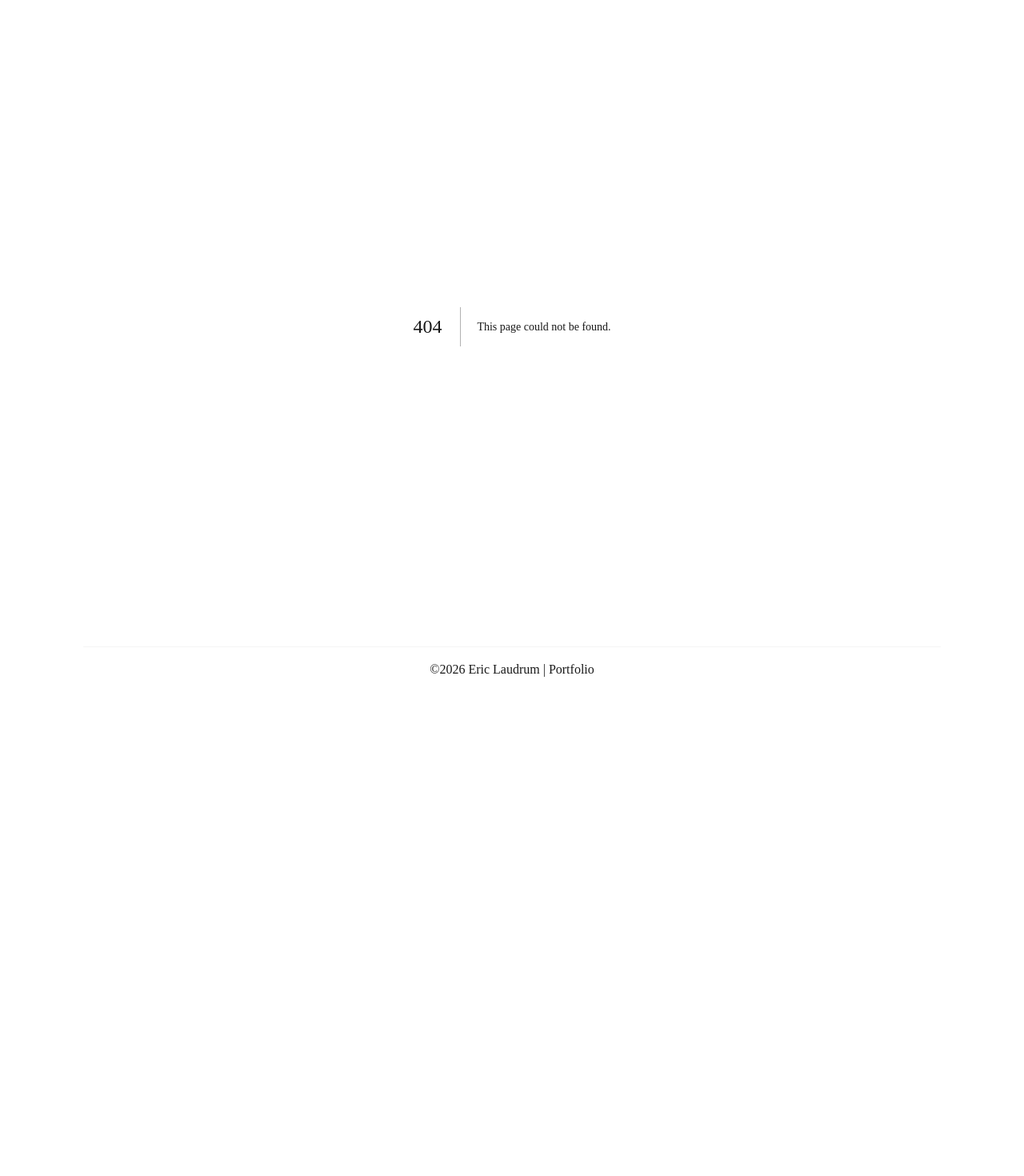
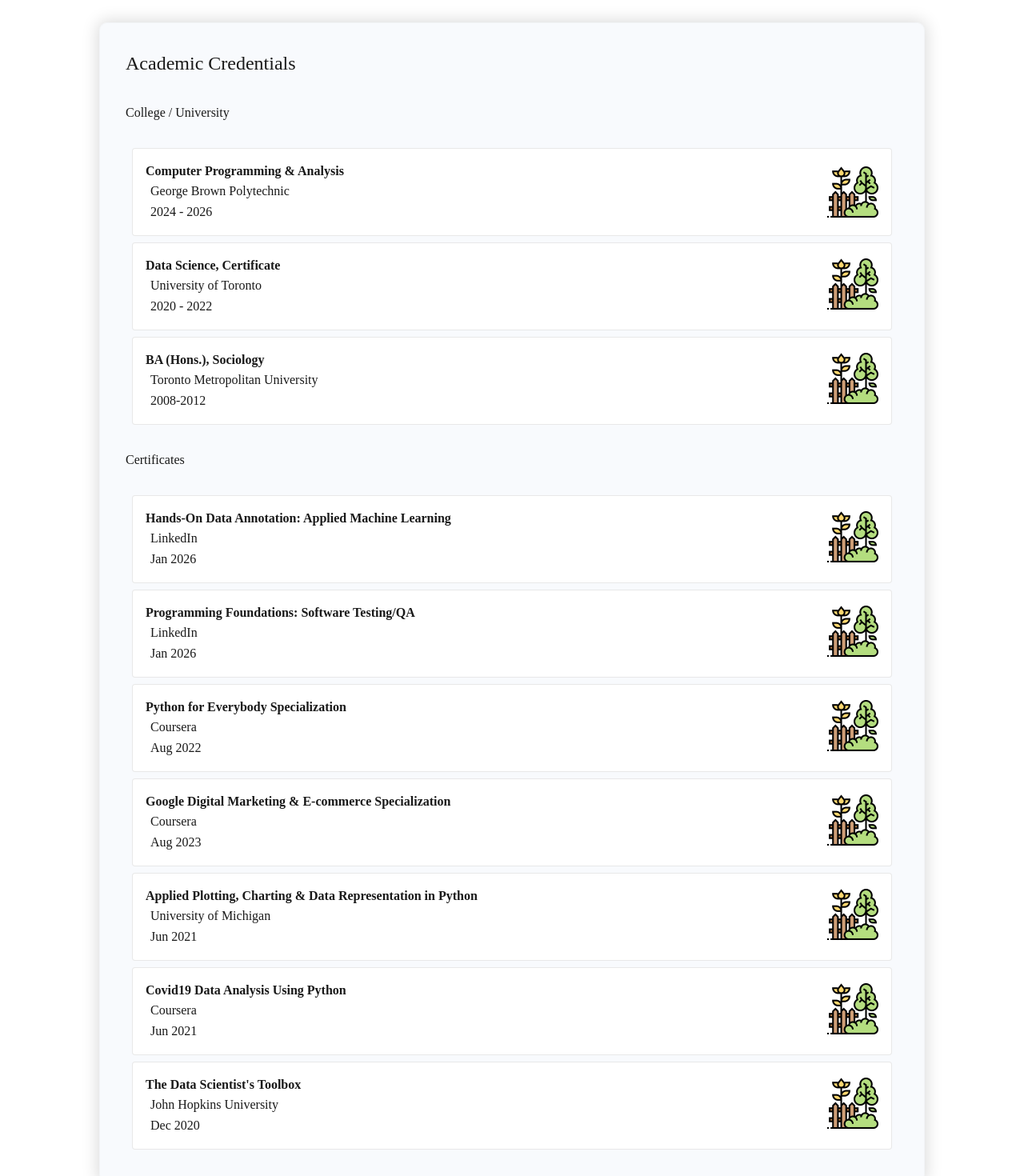
Before and after one commit to eric-laudrum/eric-laudrum.github.io, a Next.js app: page /academic-credentials in a window 1280 px wide. Before the commit this address had no page. Shown: the part 120-1590 px from the top of the page at 80% size. Before the commit the page ends 985 px from the top, so only its background shows below. Built offline with nearby package versions, Linux system fonts and the light colour scheme.

Commit message:
add/ academic credentials page with initial styling

```diff
--- a/src/app/about/page.tsx
+++ b/src/app/about/page.tsx
@@ -2,9 +2,8 @@ export default function AboutPage(){
 
      return(
         <>
-        <main className="section-container">
-            <h1 className="section-title">About</h1>
-            <img className="headshot-img" src="src/assets/img.jpg" alt="no image"/>
+        <main className="section-container" id="about-section">
+            <img className="headshot-img" src="assets/park.jpg" alt="no image"/>
             <div>
                 <ul className="about-details">
                     <li>Full-Stack Developer</li>
--- /dev/null
+++ b/src/app/academic-credentials/page.tsx
@@ -0,0 +1,213 @@
+export default function AcademicCredentials(){
+
+    return(
+        <div className="section-container" id="academic-credentials">
+
+            <h2 className="section-title">Academic Credentials</h2>
+
+            <h3 className="section-sub-title">College / University</h3>
+
+
+            {/* -------- COLLEGE / UNIVERSITY --------  */}
+            <div className="credential">
+
+
+                <div className="cred-left">
+                    <h3 className="cred-title">Computer Programming & Analysis</h3>
+                    <ul>
+                        <li className="cred-detail">George Brown Polytechnic</li>
+                        <li className="cred-detail">2024 - 2026</li>
+                    </ul>
+                </div>
+
+
+                    <button className="cred-button">
+                         <img className="cred-img" src="assets/park.jpg" alt="no image"/>
+                    </button>
+
+
+                <div className="pop-up">
+                    <img className="cred-img" src="assets/park.jpg" alt="no image"/>
+                    <button className="back-button"/>
+                </div>
+            </div>
+
+
+            <div className="credential">
+                <div className="cred-left">
+                    <h3 className="cred-title">Data Science, Certificate</h3>
+                    <ul>
+                        <li className="cred-detail">University of Toronto</li>
+                        <li className="cred-detail">2020 - 2022</li>
+                    </ul>
+                </div>
+                <div className="cred-right">
+                    <div className="cred-frame">
+                        <button className="cred-button">
+                            <img className="cred-img" src="assets/park.jpg" alt="no image"/>
+                        </button>
+                    </div>
+                </div>
+            </div>
+
+
+            <div className="credential">
+                <div className="cred-left">
+                    <h3 className="cred-title">BA (Hons.), Sociology</h3>
+                    <ul>
+                        <li className="cred-detail">Toronto Metropolitan University</li>
+                        <li className="cred-detail">2008-2012</li>
+                    </ul>
+                </div>
+                <div className="cred-right">
+                    <div className="cred-frame">
+                        <button className="cred-button">
+                            <img className="cred-img" src="assets/park.jpg" alt="no image"/>
+                        </button>
+                    </div>
+                </div>
+            </div>
+
+
+
+
+            <h2 className="section-sub-title">Certificates</h2>
+
+            <div className="credential">
+                <div className="cred-text">
+                     <div className="cred-left">
+                        <h3 className="cred-title">Hands-On Data Annotation: Applied Machine Learning</h3>
+                        <ul>
+                            <li className="cred-detail">LinkedIn</li>
+                            <li className="cred-detail">Jan 2026</li>
+                        </ul>
+                    </div>
+                </div>
+                <div className="cred-right">
+                    <div className="cred-frame">
+                        <button className="cred-button">
+                            <img className="cred-img" src="assets/park.jpg" alt="no image"/>
+                        </button>
+                    </div>
+                </div>
+            </div>
+
+
+
+            <div className="credential">
+                 <div className="cred-left">
+                    <h3 className="cred-title">Programming Foundations: Software Testing/QA</h3>
+                    <ul>
+                        <li className="cred-detail">LinkedIn</li>
+                        <li className="cred-detail">Jan 2026</li>
+                    </ul>
+                </div>
+                <div className="cred-right">
+                    <div className="cred-frame">
+                        <button className="cred-button">
+                            <img className="cred-img" src="assets/park.jpg" alt="no image"/>
+                        </button>
+                    </div>
+                </div>
+            </div>
+
+
+            <div className="credential">
+                 <div className="cred-left">
+                    <h3 className="cred-title">Python for Everybody Specialization</h3>
+                    <ul>
+                        <li className="cred-detail">Coursera</li>
+                        <li className="cred-detail">Aug 2022</li>
+                    </ul>
+                </div>
+                <div className="cred-right">
+                    <div className="cred-frame">
+                        <button className="cred-button">
+                            <img className="cred-img" src="assets/park.jpg" alt="no image"/>
+                        </button>
+                    </div>
+                </div>
+            </div>
+
+
+            <div className="credential">
+
+                 <div className="cred-left">
+                    <h3 className="cred-title">Google Digital Marketing & E-commerce Specialization</h3>
+
+                    <ul>
+                        <li className="cred-detail">Coursera</li>
+                        <li className="cred-detail">Aug 2023</li>
+                    </ul>
+                </div>
+                <div className="cred-right">
+                    <div className="cred-frame">
+                        <button className="cred-button">
+                            <img className="cred-img" src="assets/park.jpg" alt="no image"/>
+                        </button>
+                    </div>
+                </div>
+            </div>
+
+
+            <div className="credential">
+
+                <div className="cred-left">
+                    <h3 className="cred-title">Applied Plotting, Charting & Data Representation in Python</h3>
+
+                    <ul>
+                        <li className="cred-detail">University of Michigan</li>
+                        <li className="cred-detail">Jun 2021</li>
+                    </ul>
+                </div>
+                <div className="cred-right">
+                    <div className="cred-frame">
+                        <button className="cred-button">
+                            <img className="cred-img" src="assets/park.jpg" alt="no image"/>
+                        </button>
+                    </div>
+                </div>
+            </div>
+
+
+
+
+            <div className="credential">
+
+                 <div className="cred-left">
+                    <h3 className="cred-title">Covid19 Data Analysis Using Python</h3>
+                    <ul>
+                        <li className="cred-detail">Coursera</li>
+                        <li className="cred-detail">Jun 2021</li>
+                    </ul>
+                </div>
+                <div className="cred-right">
+                    <div className="cred-frame">
+                        <button className="cred-button">
+                            <img className="cred-img" src="assets/park.jpg" alt="no image"/>
+                        </button>
+                    </div>
+                </div>
+            </div>
+
+
+
+            <div className="credential">
+                 <div className="cred-left">
+                    <h3 className="cred-title">The Data Scientist's Toolbox</h3>
+                    <ul>
+                        <li className="cred-detail">John Hopkins University</li>
+                        <li className="cred-detail">Dec 2020</li>
+                    </ul>
+                </div>
+                <div className="cred-right">
+                    <div className="cred-frame">
+                        <button className="cred-button">
+                            <img className="cred-img" src="assets/park.jpg" alt="no image"/>
+                        </button>
+                    </div>
+                </div>
+            </div>
+        </div>
+    )
+}
--- a/src/app/contractor-connect/page.tsx
+++ b/src/app/contractor-connect/page.tsx
@@ -2,7 +2,6 @@ export default function ContractorConnect(){
 
 
     return(
-
 
         <div className="section-container">
 
--- a/src/app/globals.css
+++ b/src/app/globals.css
@@ -71,6 +71,14 @@ body {
 
 }
 
+.section-sub-title{
+
+  font-size: 1rem;
+  font-weight: 501;
+  margin: 2em 0;
+
+}
+
 .project-grid{
   display: flex;
   flex-wrap: wrap;
@@ -83,7 +91,7 @@ body {
 
 .project-container{
   flex: 0 1 22%;
-  min-width: 250px;
+  min-width: 325px;
   display: flex;
   flex-direction: column;
 
@@ -138,9 +146,15 @@ body {
 .headshot-img{
   height: 150px;
   width: 150px;
+  border-radius: 10px;
   border: 5px solid rgba(173, 216, 230, 0.142);
 }
 
+.section-container#about-section{
+  display: flex;
+  flex-direction: row;
+  border: 1px solid red;
+}
 .about-details{
   margin-top: 1rem;
 }
@@ -257,3 +271,67 @@ body {
     transition: transform 0.3s ease, box-shadow 0.2s ease;
 
 }
+
+
+
+/* Credentials */
+.section-container#academic-credentials{
+  border: 1px solid rgba(0, 0, 0, 0.025);
+  box-shadow: 0 0 20px 2px rgba(0, 0, 0, 0.15);
+
+}
+
+.credential{
+  display: flex;
+  justify-content: space-between;
+  border-radius: 4px;
+  padding: 1em;
+  background-color: white;
+  border: 1px solid rgba(0, 0, 0, 0.09);
+  margin: 0.5em;
+}
+
+.cred-left{
+
+}
+
+.cred-right{
+  display: flex;
+
+  align-items: center;
+
+}
+
+.cred-img{
+  height: 4em;
+  width: 4em;
+
+}
+
+
+.cred-title{
+  font-weight: 600;
+}
+
+.cred-detail{
+  padding: 0 5px;
+  border: 1px dashed transparent;
+
+}
+
+.cred-button:hover{
+  cursor: pointer;
+
+}
+
+.pop-up{
+  display: none;
+    position: fixed;
+    z-index: 1;
+    left: 0;
+    top: 0;
+    width: 100%;
+    height: 100%;
+    justify-content: center;
+    align-items: center;
+}
--- a/src/components/NavBar.tsx
+++ b/src/components/NavBar.tsx
@@ -4,8 +4,13 @@ const NavBar = () => {
     return(
         <nav>
             <div className="nav-bar">
+
+                <Link className="nav-link" href='/about'>About</Link>
+
                 <Link className="nav-link" href='/projects'>Projects</Link>
-                <Link className="nav-link" href='/about'>About</Link>
+
+                <Link className="nav-link" href='/academic-credentials'>Academics</Link>
+
                 <Link className="nav-link" href='/contact'>Contact</Link>
             </div>
         </nav>
```
Also changed, not shown: public/assets/park.jpg (added).
